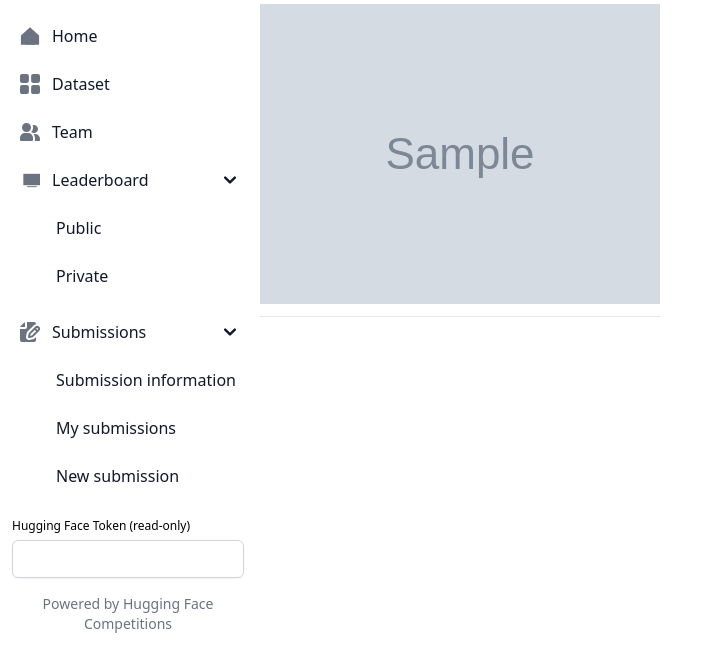
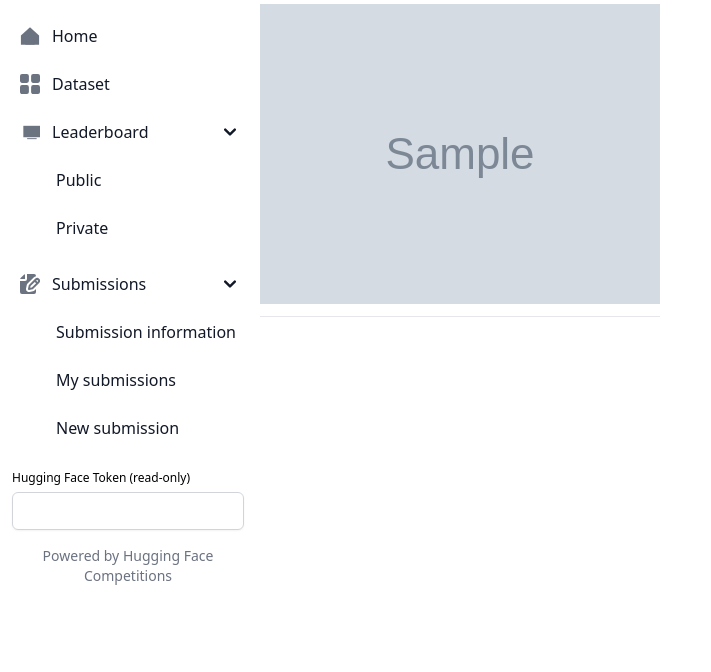
Before and after one commit to huggingface/competitions, a FastAPI app: template competitions/templates/index.html in a window 1280 px wide. Shown: the top 672 px of the page, without its empty margins (0-711 px from the left). Run offline with FastAPI, Linux system fonts and the light colour scheme; the template is opened without the code that fills it: most values are stand-ins (such as "Sample title", 1, 10 or a date in 2020); grey boxes marked "Sample" are stand-in pictures; parts of the project's set-up code (start-up, migrations or seed data) failed here and were passed over; some libraries are stand-ins or nearby versions.

Commit message:
remove team tab

```diff
--- a/competitions/templates/index.html
+++ b/competitions/templates/index.html
@@ -361,17 +361,6 @@
                     </a>
                 </li>
                 <li>
-                    <a href="#" id="team" class="flex items-center p-2 text-gray-900 rounded-lg hover:bg-gray-100">
-                        <svg class="flex-shrink-0 w-5 h-5 text-gray-500 transition duration-75 group-hover:text-gray-900"
-                            aria-hidden="true" xmlns="http://www.w3.org/2000/svg" fill="currentColor"
-                            viewBox="0 0 20 18">
-                            <path
-                                d="M14 2a3.963 3.963 0 0 0-1.4.267 6.439 6.439 0 0 1-1.331 6.638A4 4 0 1 0 14 2Zm1 9h-1.264A6.957 6.957 0 0 1 15 15v2a2.97 2.97 0 0 1-.184 1H19a1 1 0 0 0 1-1v-1a5.006 5.006 0 0 0-5-5ZM6.5 9a4.5 4.5 0 1 0 0-9 4.5 4.5 0 0 0 0 9ZM8 10H5a5.006 5.006 0 0 0-5 5v2a1 1 0 0 0 1 1h11a1 1 0 0 0 1-1v-2a5.006 5.006 0 0 0-5-5Z" />
-                        </svg>
-                        <span class="flex-1 ms-3 whitespace-nowrap">Team</span>
-                    </a>
-                </li>
-                <li>
                     <button type="button"
                         class="flex items-center w-full p-2 text-base text-gray-900 transition duration-75 rounded-lg group hover:bg-gray-100"
                         aria-controls="lb-dropdown" data-collapse-toggle="lb-dropdown">
```
